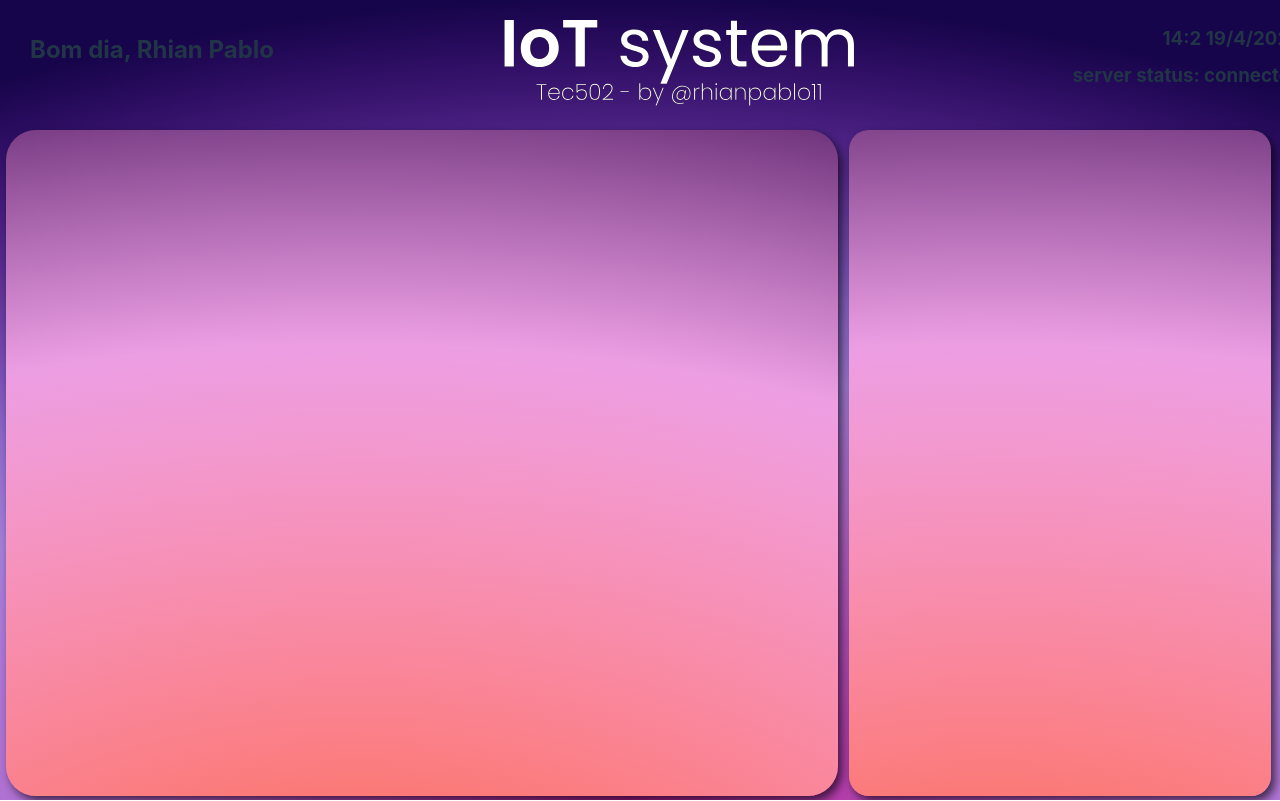
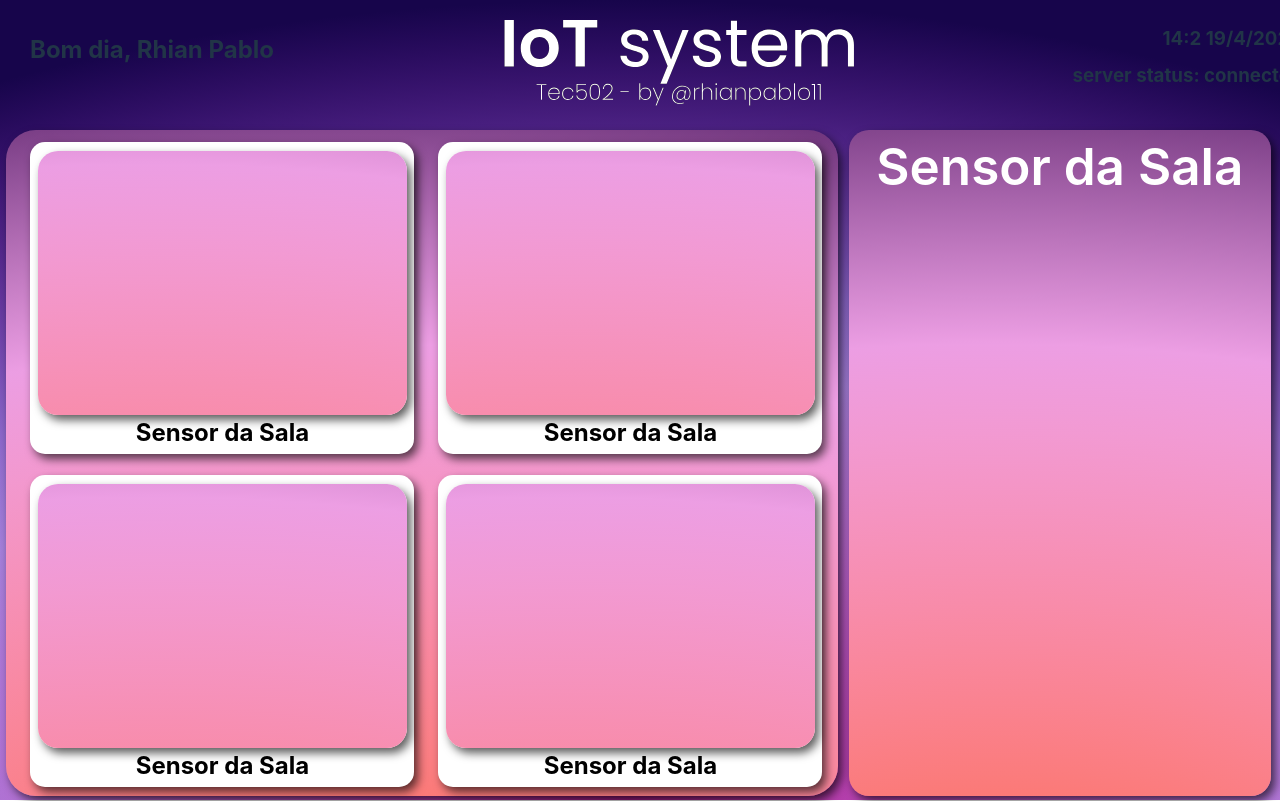
Before and after one commit to rhianpablo11/IoT-Tec502-PBL, a React (Vite) app in the folder interface/Iot-system/: page / in a window 1280 px wide. Shown: the top 801 px of the page. Built offline with nearby package versions, Linux system fonts and the light colour scheme.

Commit message:
💫 feat: adicionado componente base para informações de cada dispositivo

```diff
--- a/interface/Iot-system/src/Cards/CardBackgroundControlDevices.jsx
+++ b/interface/Iot-system/src/Cards/CardBackgroundControlDevices.jsx
@@ -1,11 +1,20 @@
 import styles from "./CardStyle.module.css"
+import propsTypes from 'prop-types'
 
-function CardBackgroundControlDevices(){
+function CardBackgroundControlDevices(props){
     return(
         <div className={styles.cardControlBackground}>
-
+            <h1>{props.nameDevice}</h1>
         </div>
     );
 }
 
 export default CardBackgroundControlDevices
+
+CardBackgroundControlDevices.propsTypes ={
+    nameDevice: propsTypes.string
+}
+
+CardBackgroundControlDevices.defaultProps ={
+    nameDevice: 'Sensor da Sala'
+}
--- /dev/null
+++ b/interface/Iot-system/src/Cards/CardDevice.jsx
@@ -0,0 +1,26 @@
+import styles from "./CardStyle.module.css"
+import propsTypes from 'prop-types'
+
+function CardDevice(props){
+    return(
+        <div className={styles.backgroundDevice}>
+            <button>
+                <div className={styles.backgroundDeviceGradient}>
+
+                </div>
+                <h2>{props.nameDevice}</h2>
+            </button>
+
+        </div>
+    );
+}
+
+export default CardDevice
+
+CardDevice.propsTypes ={
+    nameDevice: propsTypes.string
+}
+
+CardDevice.defaultProps ={
+    nameDevice: 'Sensor da Sala'
+}
--- a/interface/Iot-system/src/Cards/CardDevicesBackground.jsx
+++ b/interface/Iot-system/src/Cards/CardDevicesBackground.jsx
@@ -1,8 +1,13 @@
+import CardDevice from "./CardDevice";
 import styles from "./CardStyle.module.css"
 
 function CardDevicesBackground(){
     return(
         <div className={styles.cardDeviceBackground}>
+            <CardDevice />
+            <CardDevice />
+            <CardDevice />
+            <CardDevice />
 
         </div>
     );
--- a/interface/Iot-system/src/Cards/CardStyle.module.css
+++ b/interface/Iot-system/src/Cards/CardStyle.module.css
@@ -202,11 +202,17 @@
     background-repeat: no-repeat;
     background-size: auto;
     width: 65vw;
+    max-width: 65vw;
+    min-width: 65vw;
     height: 83.2vh;
+    max-height: 83.2vh;
+    min-height: 83.2vh;
     margin-top: 3vh;
     margin-left: 0.5vw;
     border-radius: 30px;
     box-shadow: 4px 5px 10px rgba(0, 0, 0, 0.644);
+    display: flex;
+    flex-wrap: wrap;
 }
 
 .cardControlBackground{
@@ -222,6 +228,54 @@
     box-shadow: 4px 5px 10px rgba(0, 0, 0, 0.644);
 }
 
+.cardControlBackground h1{
+    color: white;
+    margin-top: 0.5rem;
+    font-weight: 600;
+    align-items: center;
+    justify-content: center;
+    text-align: center;
+}
+
 .mainScreen{
     display: flex;
 }
+
+.backgroundDevice{
+    background-color: white;
+    width: 30vw;
+    min-width: 30vw;
+    height: 39vh;
+    border-radius: 15px;
+    margin-left: 3vh;
+    margin-top: 1.5vh;
+    box-shadow: 4px 5px 10px rgba(0, 0, 0, 0.644);
+}
+
+.backgroundDevice h2{
+    color: black;
+    margin-top: 0.2rem;
+}
+
+.backgroundDevice button{
+    background: none;
+    margin: 0px;
+    padding: 0px;
+}
+
+.backgroundDevice button:hover{
+    border: none;
+}
+
+.backgroundDeviceGradient{
+    background: url(../assets/subBackgroundDark.svg);
+    background-position:center;
+    background-repeat: no-repeat;
+    background-size: auto;
+    width: 28.8vw;
+    height: 33vh;
+    border-radius: 20px;
+    margin-top: 1vh;
+    margin-left: 0vw;
+    box-shadow: 4px 5px 10px rgba(0, 0, 0, 0.644);
+}
```
